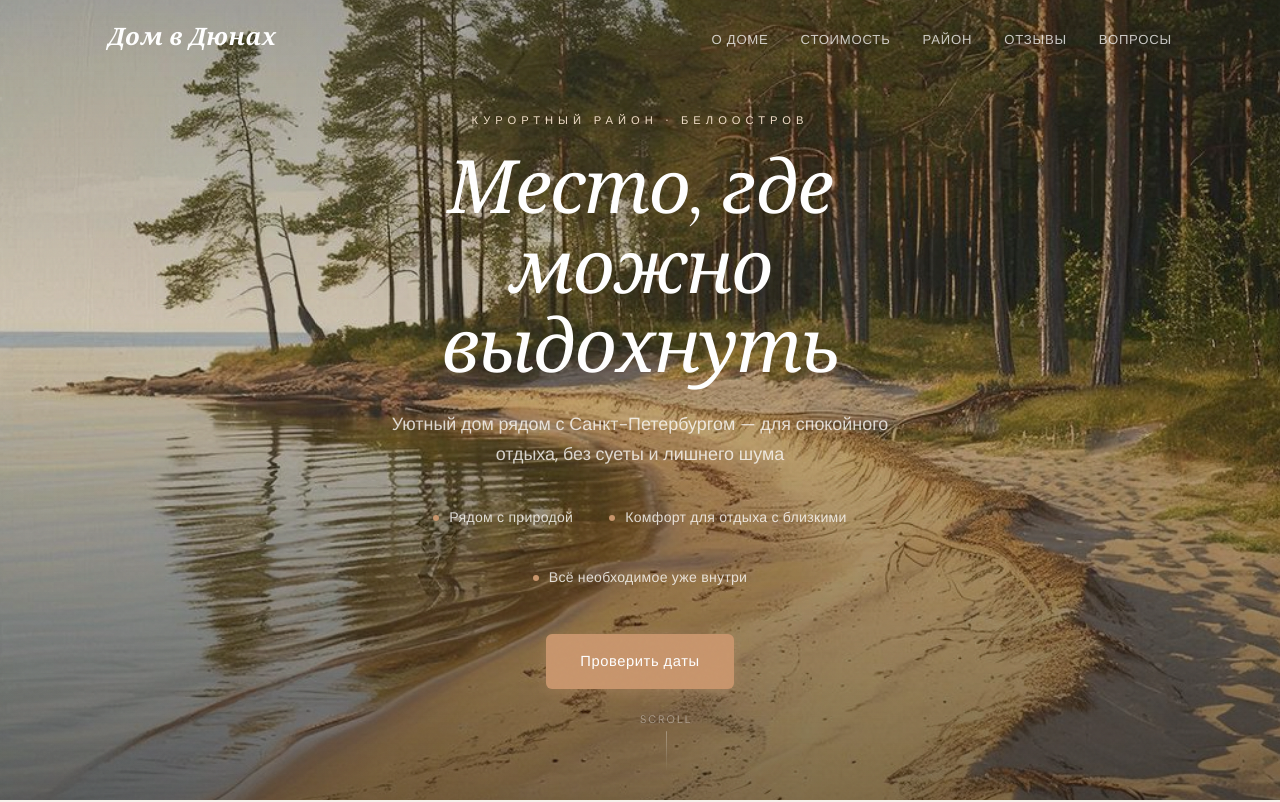
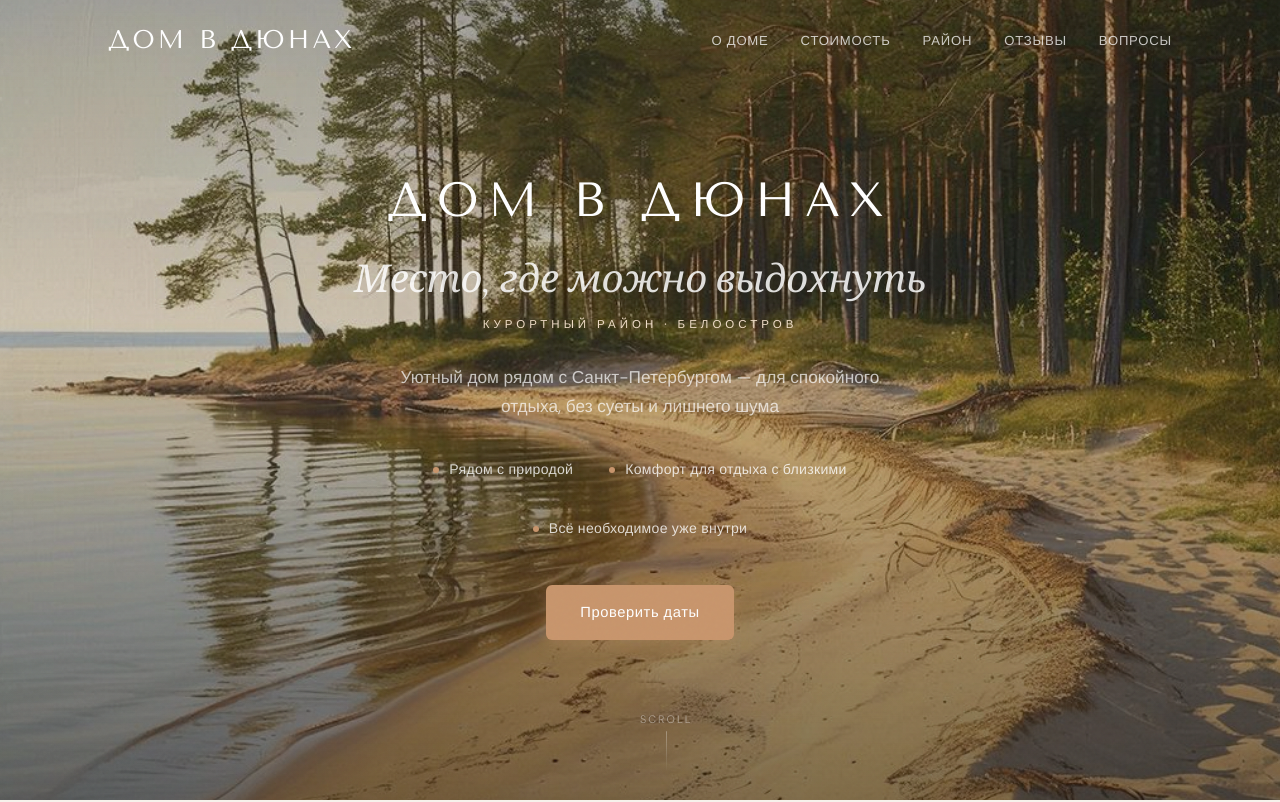
Before and after one commit to natalika88/Arenda, a plain HTML site: page index.html in a window 1280 px wide. Shown: the top 802 px of the page. Drawn offline with nearby package versions, Linux system fonts and the light colour scheme.

Commit message:
шрифт главный экран

```diff
--- a/index.html
+++ b/index.html
@@ -7,7 +7,7 @@
   <meta name="description" content="Уютный дом в Курортном районе Санкт-Петербурга. Тишина, природа и комфорт для отдыха с близкими.">
   <link rel="preconnect" href="https://fonts.googleapis.com">
   <link rel="preconnect" href="https://fonts.gstatic.com" crossorigin>
-  <link href="https://fonts.googleapis.com/css2?family=Cormorant+Garamond:ital,wght@0,400;0,500;0,600;1,400;1,500;1,600&family=DM+Sans:wght@400;500;600&display=swap" rel="stylesheet">
+  <link href="https://fonts.googleapis.com/css2?family=Cormorant+Garamond:ital,wght@0,400;0,500;0,600;1,400;1,500;1,600&family=DM+Sans:wght@400;500;600&family=Tenor+Sans&display=swap" rel="stylesheet">
   <link rel="stylesheet" href="styles.css">
 </head>
 <body>
@@ -36,8 +36,9 @@
     <div class="hero-bg"></div>
     <div class="hero-overlay"></div>
     <div class="hero-content">
+      <div class="hero-brand">Дом в Дюнах</div>
+      <h1 class="hero-title">Место, где можно выдохнуть</h1>
       <p class="hero-tag">Курортный район · Белоостров</p>
-      <h1 class="hero-title">Место, где можно выдохнуть</h1>
       <p class="hero-subtitle">Уютный дом рядом с Санкт-Петербургом — для спокойного отдыха, без суеты и лишнего шума</p>
       <div class="hero-features">
         <div class="hero-feature">
--- a/styles.css
+++ b/styles.css
@@ -27,6 +27,7 @@
   --c-stone: #8a7e72;
   --c-divider: #d4cbbf;
 
+  --f-brand: 'Tenor Sans', 'Georgia', serif;
   --f-display: 'Cormorant Garamond', 'Georgia', serif;
   --f-body: 'DM Sans', 'Helvetica Neue', sans-serif;
 
@@ -255,13 +256,13 @@ img { max-width: 100%; display: block; }
 }
 
 .logo {
-  font-family: var(--f-display);
-  font-size: 1.5rem;
-  font-weight: 600;
-  font-style: italic;
+  font-family: var(--f-brand);
+  font-size: 1.6rem;
+  font-weight: 400;
   color: #fff;
   transition: color .4s var(--ease-out);
-  letter-spacing: .02em;
+  letter-spacing: .12em;
+  text-transform: uppercase;
 }
 
 .header.scrolled .logo {
@@ -365,40 +366,53 @@ img { max-width: 100%; display: block; }
   max-width: 700px;
 }
 
-.hero-tag {
-  font-family: var(--f-body);
-  font-size: .7rem;
-  font-weight: 500;
+.hero-brand {
+  font-family: var(--f-brand);
+  font-size: clamp(2rem, 4.5vw, 3rem);
+  font-weight: 400;
+  letter-spacing: .2em;
   text-transform: uppercase;
-  letter-spacing: 5px;
-  color: var(--c-amber-light);
-  margin-bottom: 20px;
+  color: #fff;
+  margin-bottom: 16px;
   opacity: 0;
   animation: heroFadeUp .9s var(--ease-out) .3s forwards;
 }
 
 .hero-title {
   font-family: var(--f-display);
-  font-size: clamp(2.8rem, 7vw, 4.6rem);
+  font-size: clamp(1.6rem, 3.5vw, 2.4rem);
   font-weight: 500;
   font-style: italic;
-  line-height: 1.08;
-  margin-bottom: 20px;
-  letter-spacing: -.02em;
+  line-height: 1.2;
+  margin-bottom: 12px;
+  letter-spacing: -.01em;
+  color: rgba(255,255,255,.85);
   opacity: 0;
   animation: heroFadeUp 1s var(--ease-out) .5s forwards;
 }
 
+.hero-tag {
+  font-family: var(--f-body);
+  font-size: .72rem;
+  font-weight: 500;
+  text-transform: uppercase;
+  letter-spacing: 4px;
+  color: var(--c-amber-light);
+  margin-bottom: 28px;
+  opacity: 0;
+  animation: heroFadeUp .9s var(--ease-out) .65s forwards;
+}
+
 .hero-subtitle {
-  font-size: clamp(.95rem, 1.8vw, 1.12rem);
-  color: rgba(255,255,255,.78);
+  font-size: clamp(.95rem, 1.8vw, 1.08rem);
+  color: rgba(255,255,255,.7);
   margin-bottom: 36px;
   line-height: 1.7;
   font-weight: 400;
   max-width: 520px;
   margin-inline: auto;
   opacity: 0;
-  animation: heroFadeUp .9s var(--ease-out) .7s forwards;
+  animation: heroFadeUp .9s var(--ease-out) .8s forwards;
 }
 
 .hero-features {
@@ -408,7 +422,7 @@ img { max-width: 100%; display: block; }
   margin-bottom: 44px;
   flex-wrap: wrap;
   opacity: 0;
-  animation: heroFadeUp .9s var(--ease-out) .9s forwards;
+  animation: heroFadeUp .9s var(--ease-out) 1s forwards;
 }
 
 .hero-feature {
@@ -431,7 +445,7 @@ img { max-width: 100%; display: block; }
 
 .hero-btn-wrap {
   opacity: 0;
-  animation: heroFadeUp .9s var(--ease-out) 1.1s forwards;
+  animation: heroFadeUp .9s var(--ease-out) 1.2s forwards;
 }
 
 .hero-scroll {
@@ -1084,10 +1098,12 @@ img { max-width: 100%; display: block; }
 }
 
 .footer-logo {
-  font-family: var(--f-display);
-  font-size: 1.3rem;
-  font-style: italic;
-  color: rgba(255,255,255,.7);
+  font-family: var(--f-brand);
+  font-size: 1.2rem;
+  font-weight: 400;
+  letter-spacing: .12em;
+  text-transform: uppercase;
+  color: rgba(255,255,255,.65);
   margin-bottom: 12px;
 }
 
@@ -1138,7 +1154,8 @@ img { max-width: 100%; display: block; }
   .section { padding: 72px 0; }
   .hero { min-height: 100svh; }
   .hero-features { gap: 20px; }
-  .hero-title { font-size: clamp(2.2rem, 8vw, 3rem); }
+  .hero-brand { font-size: clamp(1.6rem, 6vw, 2.2rem); letter-spacing: .14em; }
+  .hero-title { font-size: clamp(1.3rem, 4vw, 1.8rem); }
 
   .houses-grid { grid-template-columns: 1fr; }
   .pricing-cards { grid-template-columns: 1fr; }
```
